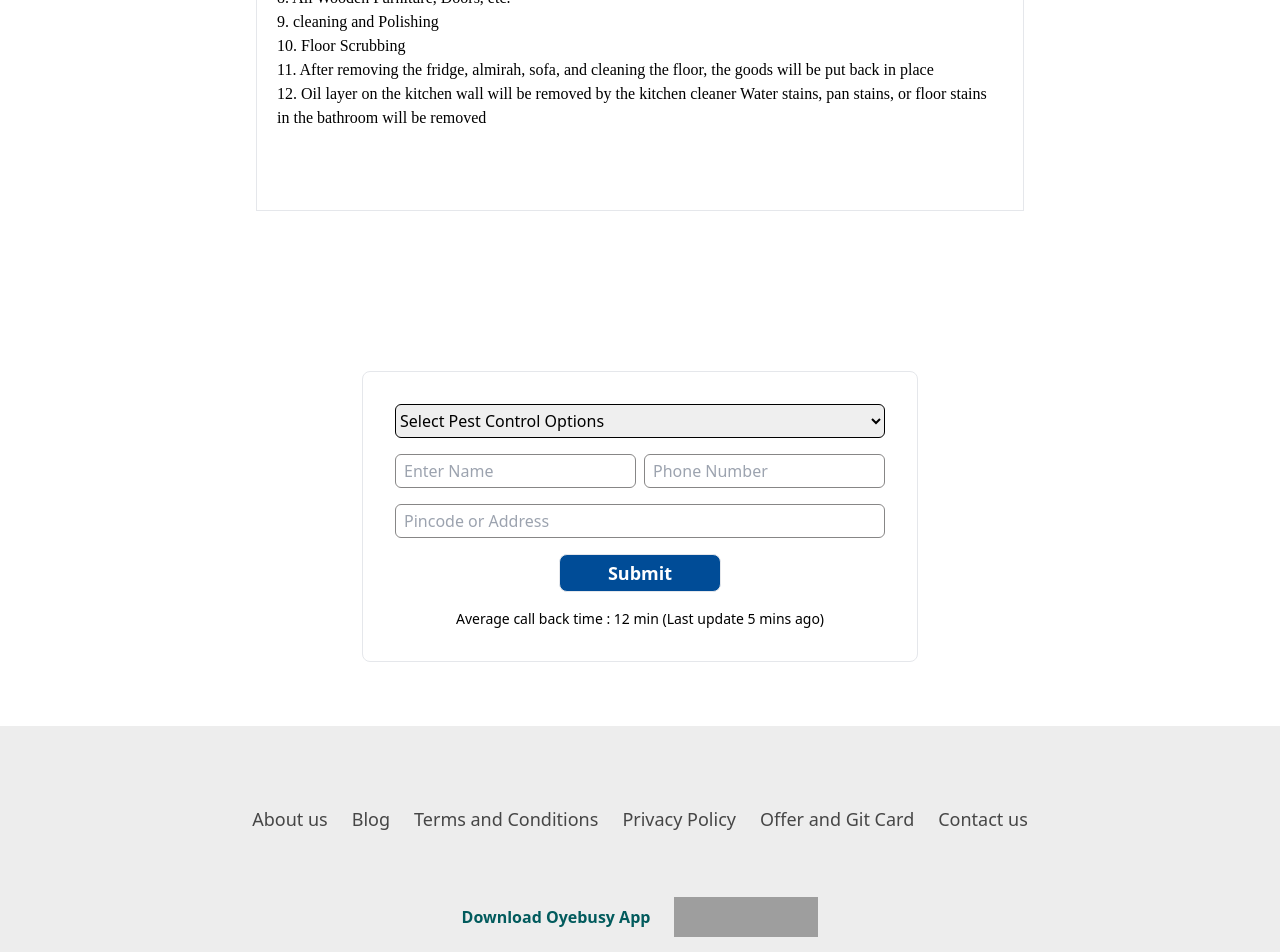
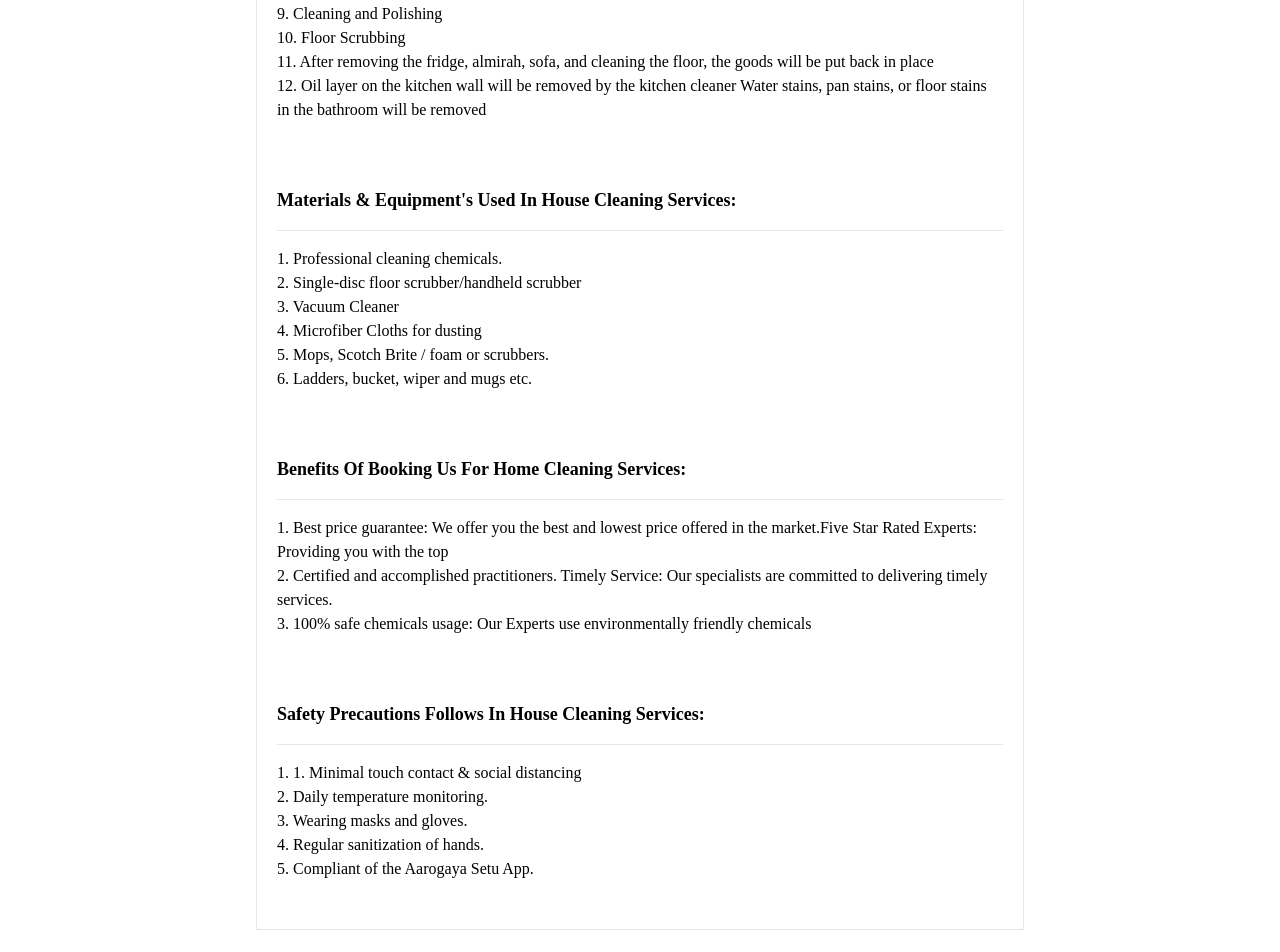
Before and after one commit to EmtiazHossainE2/cleaning-expert, a React (Create React App) app: page / in a window 1280 px wide. Shown: the part 1480-2432 px from the top of the page. Built offline with nearby package versions, Linux system fonts and the light colour scheme; grey boxes are pictures that could not be loaded.

Commit message:
cleaning info added

```diff
--- a/src/components/CleaningInfo/CleaningInfo.jsx
+++ b/src/components/CleaningInfo/CleaningInfo.jsx
@@ -1,14 +1,43 @@
 import React from 'react';
-import { houseCleaningService } from '../../data';
+import { Benefits, Equipment, houseCleaningService, SafetyPrecautions } from '../../data';
 
 const CleaningInfo = () => {
   return (
     <div className='container mx-auto my-12 lg:pt-12'>
-      <div className="border px-5 lg:mx-64 pb-20" style={{ fontFamily: 'Mulish' }}>
-        <h2 className='font-bold text-xl pt-8 pb-10' >Top 10 House Cleaning Service in Delhi NCR :</h2>
-        <h4 className='font-bold text-lg'>Services Included in House Cleaning Services:</h4>
+      <div className="border px-5 lg:mx-64 pb-12" style={{ fontFamily: 'Mulish' }}>
+        <h2 className='font-bold text-xl pt-8 ' >Top 10 House Cleaning Service in Delhi NCR :</h2>
+
+        {/* House Cleaning Service  */}
+        <h4 className='font-bold text-lg pt-8'>Services Included in House Cleaning Services:</h4>
         <hr className='my-4'/>
         {houseCleaningService?.map((data , index) => {
+          return <p key={data?.id}>
+            {index + 1}. {data?.text}
+          </p>
+        })}
+
+        {/* Equipment  */}
+        <h4 className='font-bold text-lg pt-16'>Materials & Equipment's Used In House Cleaning Services:</h4>
+        <hr className='my-4'/>
+        {Equipment?.map((data , index) => {
+          return <p key={data?.id}>
+            {index + 1}. {data?.text}
+          </p>
+        })}
+
+        {/* Benefits Of Booking :  */}
+        <h4 className='font-bold text-lg pt-16'>Benefits Of Booking Us For Home Cleaning Services:</h4>
+        <hr className='my-4'/>
+        {Benefits?.map((data , index) => {
+          return <p key={data?.id}>
+            {index + 1}. {data?.text}
+          </p>
+        })}
+
+        {/* Safety Precautions:  */}
+        <h4 className='font-bold text-lg pt-16'>Safety Precautions Follows In House Cleaning Services:</h4>
+        <hr className='my-4'/>
+        {SafetyPrecautions?.map((data , index) => {
           return <p key={data?.id}>
             {index + 1}. {data?.text}
           </p>
--- a/src/data.js
+++ b/src/data.js
@@ -33,7 +33,7 @@ export const houseCleaningService = [
   },
   {
     id:9,
-    text:'cleaning and Polishing '
+    text:'Cleaning and Polishing '
   },
   {
     id:10,
@@ -48,3 +48,67 @@ export const houseCleaningService = [
     text:'Oil layer on the kitchen wall will be removed by the kitchen cleaner Water stains, pan stains, or floor stains in the bathroom will be removed'
   },
 ]
+
+export const Equipment = [
+  {
+    id:311,
+    text:'Professional cleaning chemicals.'
+  },
+  {
+    id:312,
+    text:'Single-disc floor scrubber/handheld scrubber'
+  },
+  {
+    id:313,
+    text:'Vacuum Cleaner'
+  },
+  {
+    id:314,
+    text:'Microfiber Cloths for dusting'
+  },
+  {
+    id:315,
+    text:'Mops, Scotch Brite / foam or scrubbers.'
+  },
+  {
+    id:316,
+    text:'Ladders, bucket, wiper and mugs etc.'
+  },
+]
+
+export const Benefits = [
+  {
+    id:3101,
+    text: 'Best price guarantee: We offer you the best and lowest price offered in the market.Five Star Rated Experts: Providing you with the top'
+  },
+  {
+    id:3102,
+    text: 'Certified and accomplished practitioners. Timely Service: Our specialists are committed to delivering timely services.'
+  },
+  {
+    id:3103,
+    text: '100% safe chemicals usage: Our Experts use environmentally friendly chemicals'
+  },
+]
+export const SafetyPrecautions = [
+  {
+    id:4101,
+    text: '1. Minimal touch contact & social distancing'
+  },
+  {
+    id:4102,
+    text: 'Daily temperature monitoring.'
+  },
+  {
+    id:4103,
+    text: 'Wearing masks and gloves.'
+  },
+  {
+    id:4104,
+    text: 'Regular sanitization of hands.'
+  },
+  {
+    id:4105,
+    text: 'Compliant of the Aarogaya Setu App.'
+  },
+]
```
